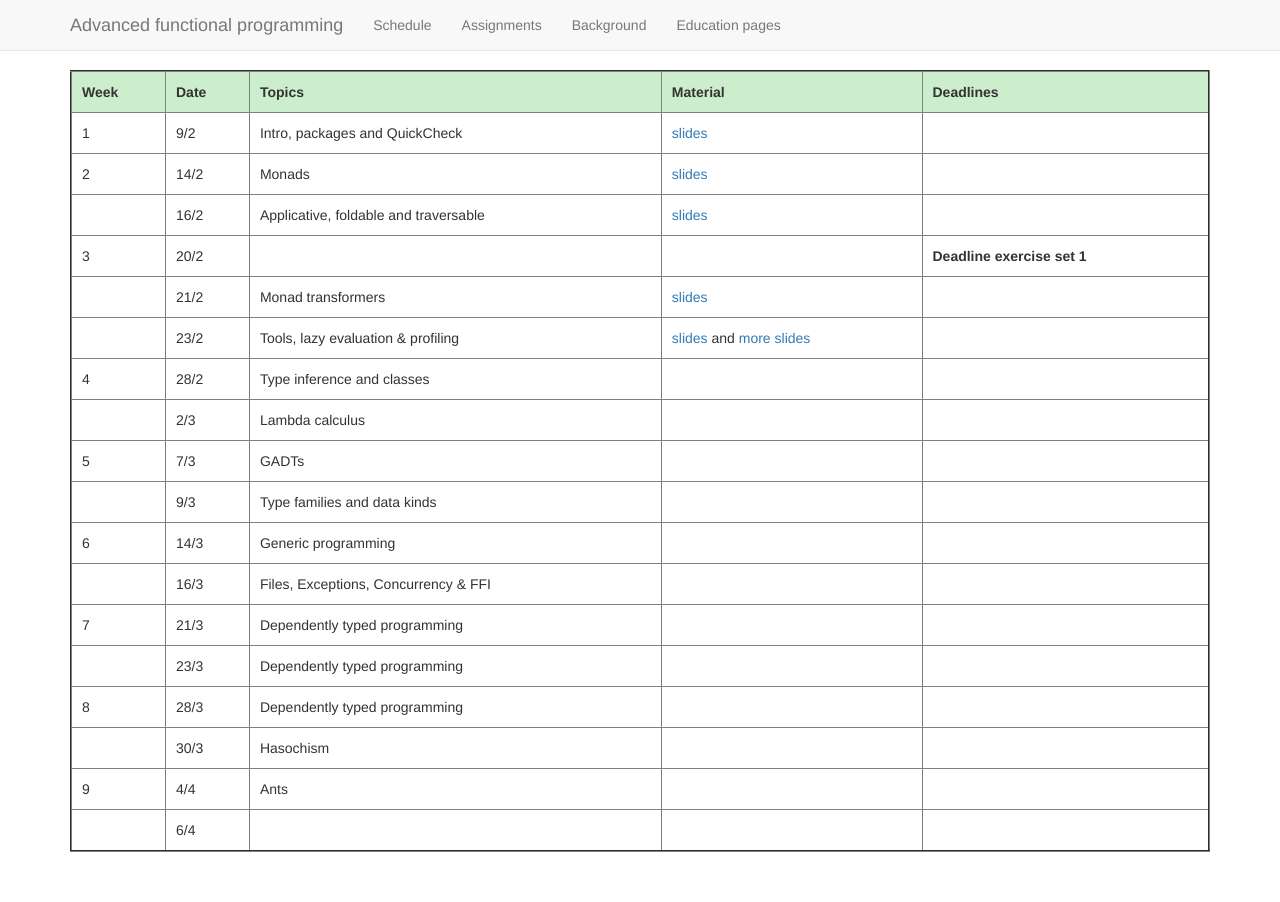
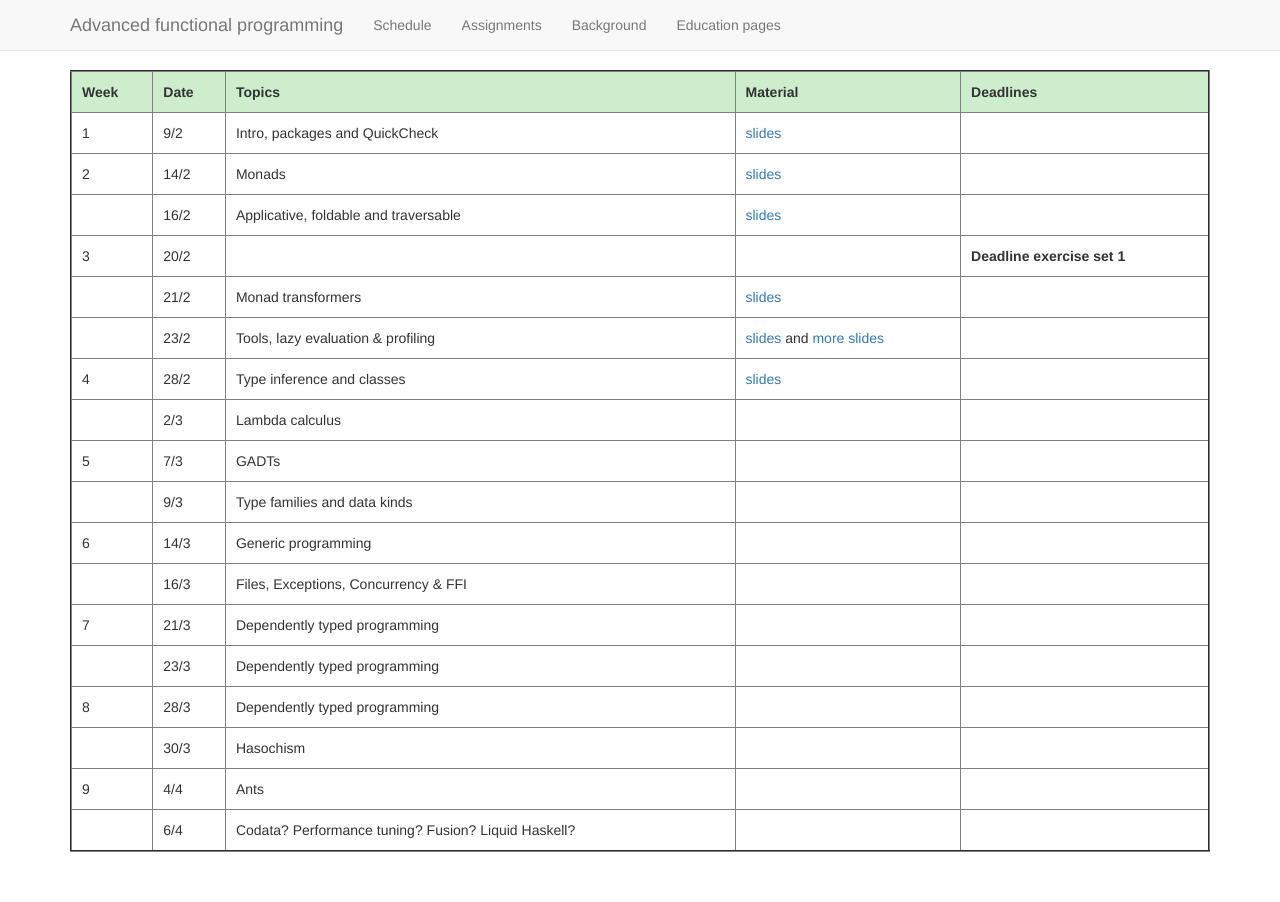
Before and after one commit to ruuda/2017-AFP, a Jekyll site: the page built from schedule.html, in a window 1280 px wide. Built offline with Jekyll 4.4.1, drawn with Linux system fonts in a browser that asks for light colours; nearby versions of some CDN libraries.

Commit message:
Added slides06.pdf

```diff
--- a/schedule.html
+++ b/schedule.html
@@ -98,7 +98,7 @@ layout: default
 
       <td>Type inference and classes</td>
 
-      <td></td>
+      <td><a href="slides/slides06.pdf">slides</a></td>
 
       <td></td>
     </tr>
@@ -228,7 +228,7 @@ layout: default
 
       <td>6/4</td>
 
-      <td></td>
+      <td>Codata? Performance tuning? Fusion? Liquid Haskell?</td>
 
       <td></td>
 
```
